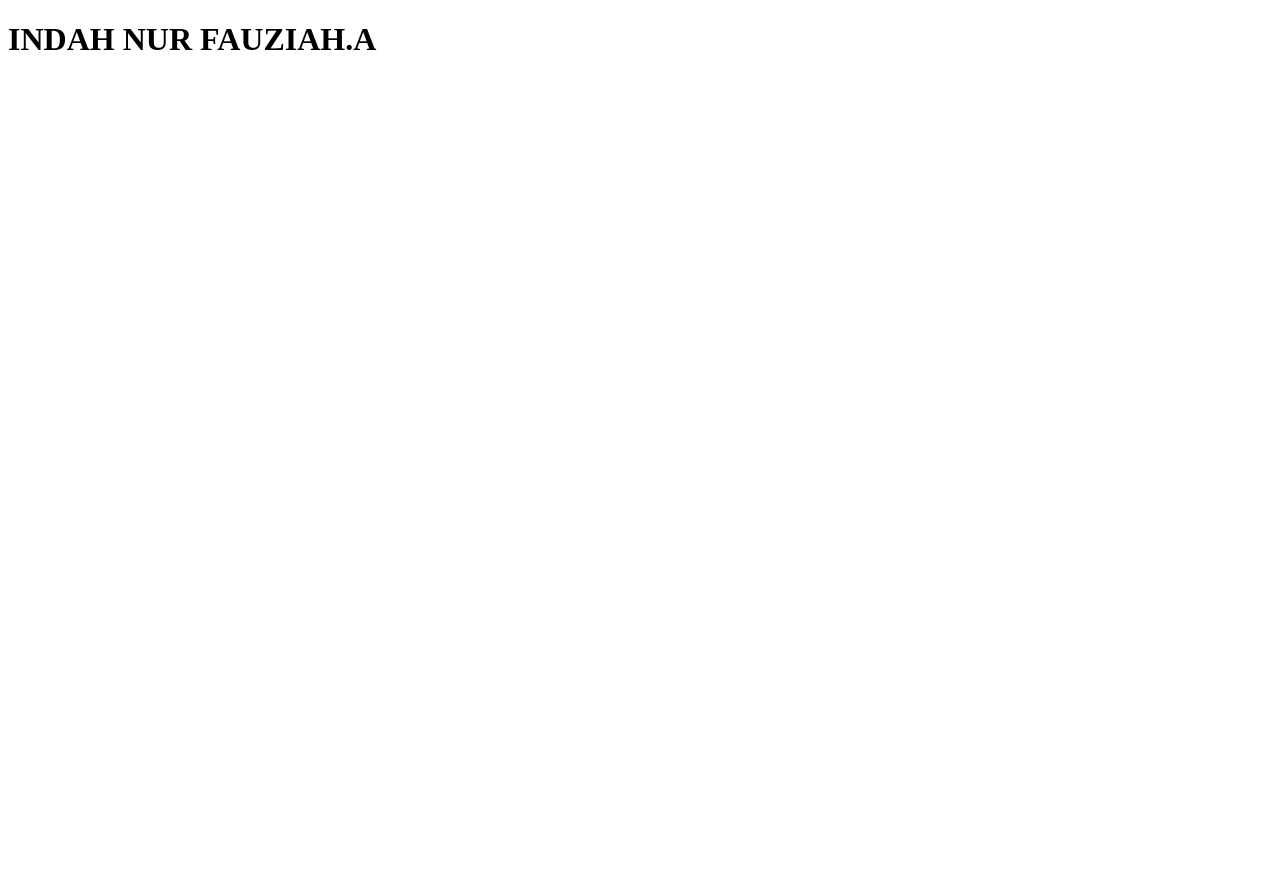
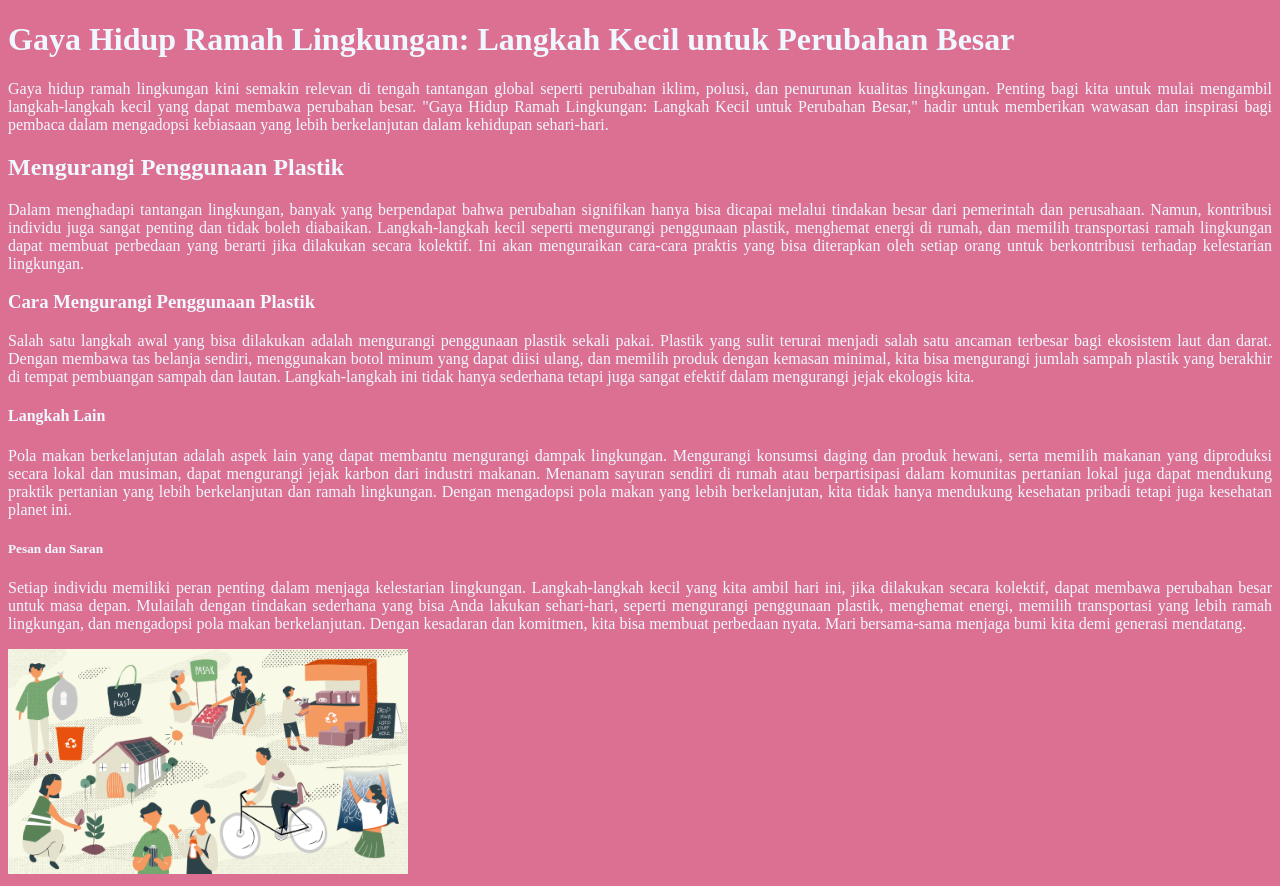
Before and after one commit to indhnrfzh/105841107022-Indah-Nur-Fauziah-lab-web, a plain HTML site: page tugas.HTML in a window 1280 px wide. Before the commit the page ends 800 px from the top, so only its background shows below. Drawn offline with Linux system fonts and the light colour scheme.

Commit message:
TUGAS 2 LAB WEB

```diff
--- a/tugas.HTML
+++ b/tugas.HTML
@@ -3,11 +3,39 @@
 <head>
     <meta charset="UTF-8">
     <meta name="viewport" content="width=device-width, initial-scale=1.0">
-    <title>Document</title>
+    <title>Tugas 2 LAB WEB</title>
+    <style>
+        .text-center{
+            text-align: justify;
+        }
+
+    </style>
 </head>
-<body>
-    <h1>INDAH NUR FAUZIAH.A</h1>
-    <p></p>
+<body style="background-color: palevioletred;">
 
+    <h1 style="color: aliceblue;">Gaya Hidup Ramah Lingkungan: Langkah Kecil untuk Perubahan Besar</h1>
+    <p style="color: aliceblue;"class="text-center">Gaya hidup ramah lingkungan kini semakin relevan di tengah tantangan global seperti perubahan iklim, polusi, dan penurunan kualitas lingkungan.
+        Penting bagi kita untuk mulai mengambil langkah-langkah kecil yang dapat membawa perubahan besar.
+        "Gaya Hidup Ramah Lingkungan: Langkah Kecil untuk Perubahan Besar," hadir untuk memberikan wawasan dan inspirasi bagi pembaca dalam mengadopsi kebiasaan yang lebih berkelanjutan dalam kehidupan sehari-hari.</p>
+
+    <h2 style="color: aliceblue;">Mengurangi Penggunaan Plastik</h2>
+    <p style="color: aliceblue;" class="text-center">Dalam menghadapi tantangan lingkungan, banyak yang berpendapat bahwa perubahan signifikan hanya bisa dicapai melalui tindakan besar dari pemerintah dan perusahaan. Namun, kontribusi individu juga sangat penting dan tidak boleh diabaikan.
+        Langkah-langkah kecil seperti mengurangi penggunaan plastik, menghemat energi di rumah, dan memilih transportasi ramah lingkungan dapat membuat perbedaan yang berarti jika dilakukan secara kolektif.
+        Ini akan menguraikan cara-cara praktis yang bisa diterapkan oleh setiap orang untuk berkontribusi terhadap kelestarian lingkungan.</p>
+
+    <h3 style="color: aliceblue;">Cara Mengurangi Penggunaan Plastik</h3>
+    <p style="color: aliceblue;"class="text-center">Salah satu langkah awal yang bisa dilakukan adalah mengurangi penggunaan plastik sekali pakai. Plastik yang sulit terurai menjadi salah satu ancaman terbesar bagi ekosistem laut dan darat.
+        Dengan membawa tas belanja sendiri, menggunakan botol minum yang dapat diisi ulang, dan memilih produk dengan kemasan minimal, kita bisa mengurangi jumlah sampah plastik yang berakhir di tempat pembuangan sampah dan lautan.
+        Langkah-langkah ini tidak hanya sederhana tetapi juga sangat efektif dalam mengurangi jejak ekologis kita.</p>
+
+    <h4 style="color: aliceblue;">Langkah Lain</h4>
+    <p style="color: aliceblue;"class="text-center">Pola makan berkelanjutan adalah aspek lain yang dapat membantu mengurangi dampak lingkungan. Mengurangi konsumsi daging dan produk hewani, serta memilih makanan yang diproduksi secara lokal dan musiman, dapat mengurangi jejak karbon dari industri makanan.
+        Menanam sayuran sendiri di rumah atau berpartisipasi dalam komunitas pertanian lokal juga dapat mendukung praktik pertanian yang lebih berkelanjutan dan ramah lingkungan. Dengan mengadopsi pola makan yang lebih berkelanjutan, kita tidak hanya mendukung kesehatan pribadi tetapi juga kesehatan planet ini.</p>
+
+    <h5 style="color: aliceblue;">Pesan dan Saran</h5>
+    <p style="color: aliceblue;" class="text-center">Setiap individu memiliki peran penting dalam menjaga kelestarian lingkungan. Langkah-langkah kecil yang kita ambil hari ini, jika dilakukan secara kolektif, dapat membawa perubahan besar untuk masa depan. Mulailah dengan tindakan sederhana yang bisa Anda lakukan sehari-hari,
+        seperti mengurangi penggunaan plastik, menghemat energi, memilih transportasi yang lebih ramah lingkungan, dan mengadopsi pola makan berkelanjutan. Dengan kesadaran dan komitmen, kita bisa membuat perbedaan nyata. Mari bersama-sama menjaga bumi kita demi generasi mendatang.</p>
+
+        <img src="Ilustrasi-Ramah-Lingkungan.png" width="400 x 400">
 </body>
 </html>
```
Also changed, not shown: Ilustrasi-Ramah-Lingkungan.png (added).
